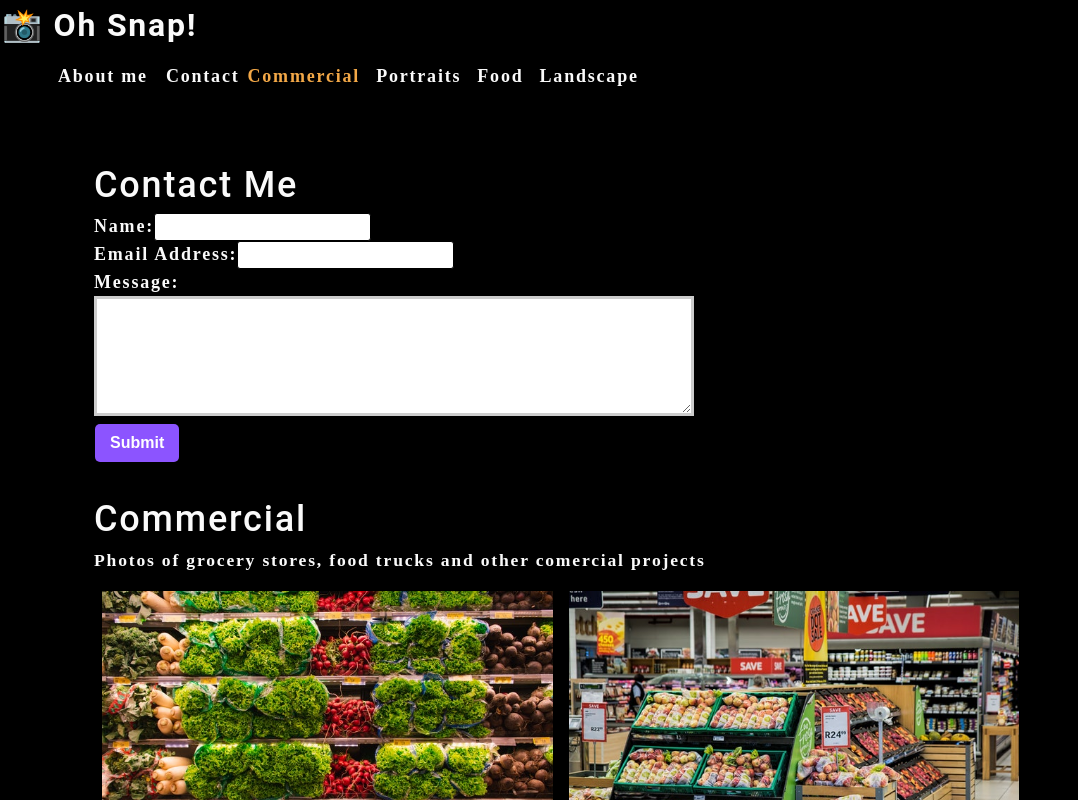
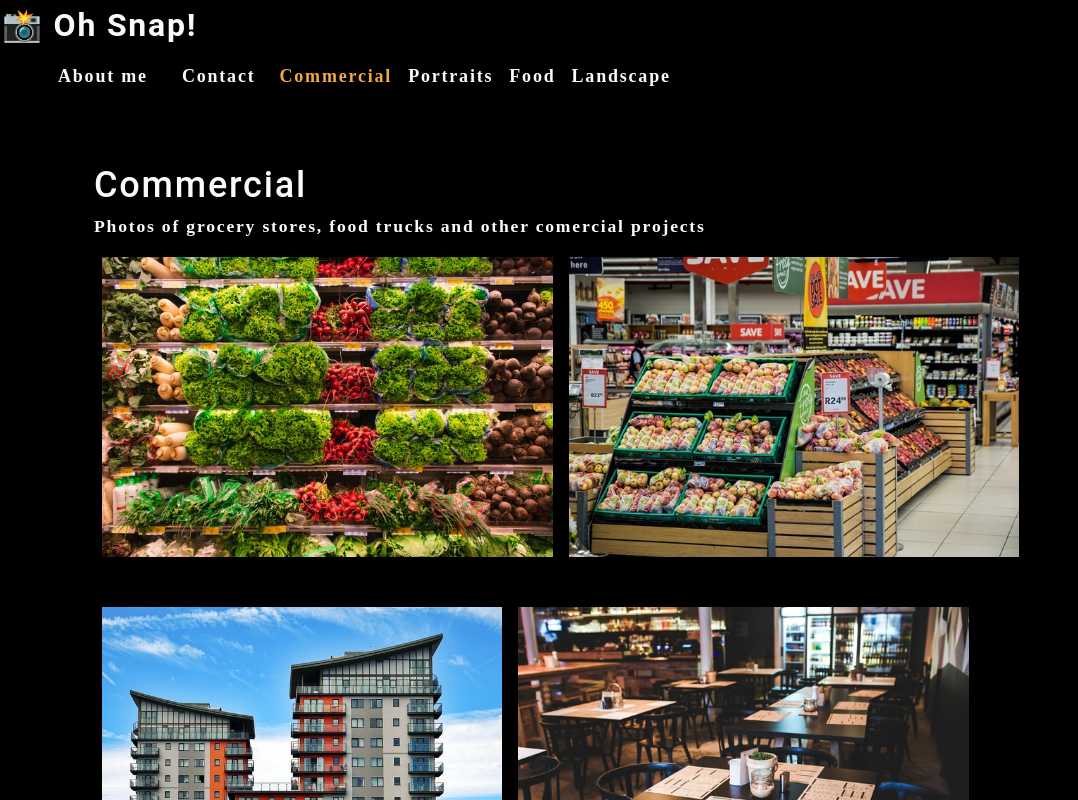
Before and after one commit to Sloansta/photo-port, a React (Create React App) app: page / in a window 1280 px wide. Shown: the top 800 px of the page, without its empty margins (0-1078 px from the left). Built offline with nearby package versions, Linux system fonts and the light colour scheme.

Commit message:
added checks to see if contact was selected to make the site more SPA

```diff
--- a/src/App.js
+++ b/src/App.js
@@ -18,7 +18,9 @@
         description: "Fields, farmhouses, waterfalls, and the beauty of nature",
     },
 ]);
+
 const [currentCategory, setCurrentCategory] = useState(categories[0]);
+const [contactSelected, setContactSelected] = useState(false);
 
   return (
     <div>
@@ -26,11 +28,18 @@
         categories={categories}
         setCurrentCategory={setCurrentCategory}
         currentCategory={currentCategory}
+        contactSElected={contactSelected}
+        setContactSelected={setContactSelected}
       ></Nav>
       <main>
-        <ContactForm></ContactForm>
-        <Gallery currentCategory={currentCategory}></Gallery>
-        <About></About>
+        {!contactSelected ? (
+          <>
+            <Gallery currentCategory={currentCategory}></Gallery>
+            <About></About>
+          </>
+        ) : (
+          <ContactForm></ContactForm>
+        )}
       </main>
     </div>
   );
--- a/src/components/Contact/index.js
+++ b/src/components/Contact/index.js
@@ -1,11 +1,29 @@
 import React, { useState } from 'react';
+import { validateEmail } from '../../utils/helpers';
 
 function ContactForm() {
     const [formState, setFormState] = useState({ name: '', email: '',  message: ''});
     const { name, email, message } = formState;
+    const [errorMessage, setErrorMessage] = useState('');
 
     function handleChange(e) {
-        setFormState({...formState, [e.target.name]: e.target.value});
+        if(e.target.name === 'email') {
+            const isValid = validateEmail(e.target.name);
+            console.log(isValid);
+
+            if(!isValid)
+                setErrorMessage('Your email is invalid');
+            else
+                setErrorMessage('');
+        } else {
+            if(!e.target.value.length)
+                setErrorMessage(`${e.target.name} is required.`);
+            else
+                setErrorMessage('');
+        }
+
+        if(!errorMessage)
+            setFormState({...formState, [e.target.name]: e.target.value});
     }
 
     function handleSubmit(e) {
@@ -19,16 +37,21 @@
             <form id="contact-form" onSubmit={handleSubmit}>
                 <div>
                     <label htmlFor="name">Name:</label>
-                    <input type="text" name="name" defaultValue={name} onChange={handleChange} />
+                    <input type="text" name="name" defaultValue={name} onBlur={handleChange} />
                 </div>
                 <div>
                     <label htmlFor="email">Email Address:</label>
-                    <input type="email" name="email" defaultValue={email} onChange={handleChange} />
+                    <input type="email" name="email" defaultValue={email} onBlur={handleChange} />
                 </div>
                 <div>
                     <label htmlFor="message">Message:</label>
-                    <textarea name="message" rows="5" defaultValue={message} onChange={handleChange} />
+                    <textarea name="message" rows="5" defaultValue={message} onBlur={handleChange} />
                 </div>
+                {errorMessage && (
+                    <div>
+                        <p className="error-text">{errorMessage}</p>
+                    </div>
+                )}
                 <button type="submit">Submit</button>
             </form>
         </section>
--- a/src/components/Nav/index.js
+++ b/src/components/Nav/index.js
@@ -6,7 +6,9 @@
     const {
         categories = [],
         setCurrentCategory,
-        currentCategory
+        currentCategory,
+        contactSelected,
+        setContactSelected
     } = props;
 
     useEffect(() => {
@@ -28,23 +30,24 @@
         <nav>
           <ul className="flex-row">
             <li className="mx-2">
-              <a data-testid="about" href="#about">
+              <a data-testid="about" href="#about" onClick={() => setContactSelected(false)}>
                 About me
               </a>
             </li>
-            <li>
-              <span>Contact</span>
+            <li className={`mx-2 ${contactSelected && 'navActive'}`}>
+              <span onClick={() => setContactSelected(true)}>Contact</span>
             </li>
             {categories.map((category) => (
               <li
                 className={`mx-1 ${
-                  currentCategory.name === category.name && "navActive"
+                  currentCategory.name === category.name && !contactSelected && "navActive"
                 }`}
                 key={category.name}
               >
                 <span
                   onClick={() => {
                     setCurrentCategory(category);
+                    setContactSelected(false);
                   }}
                 >
                   {capitalizeFirstLetter(category.name)}
```
